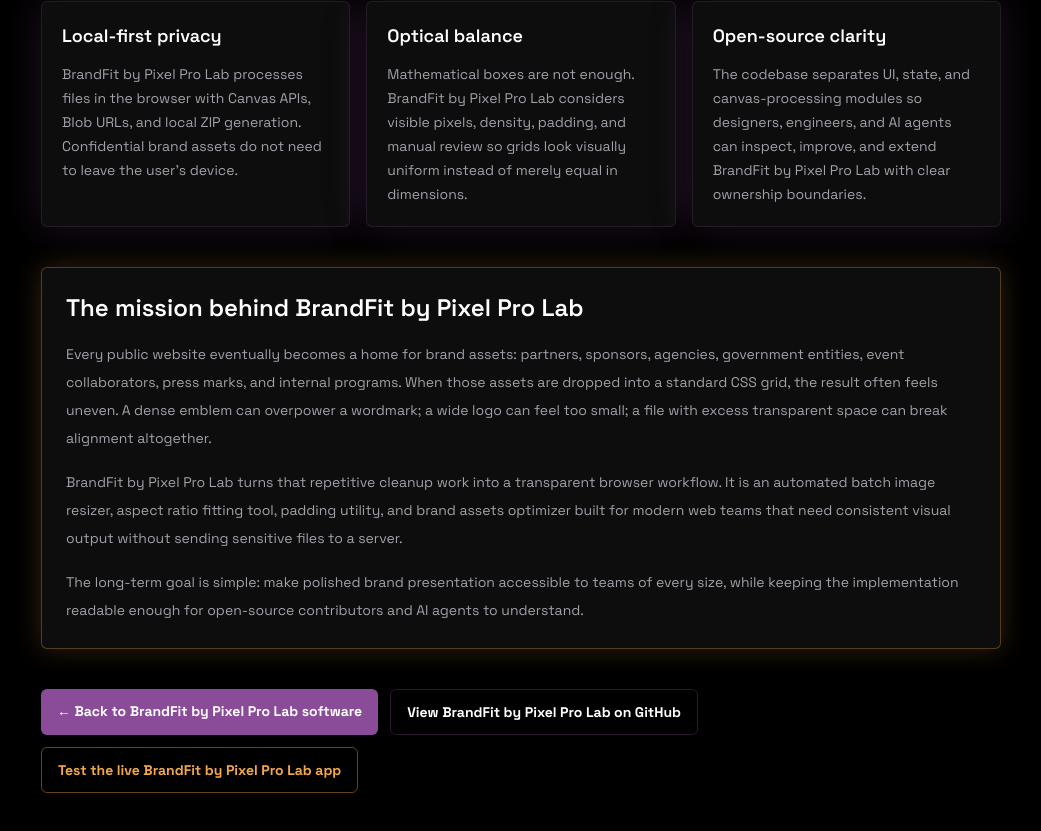
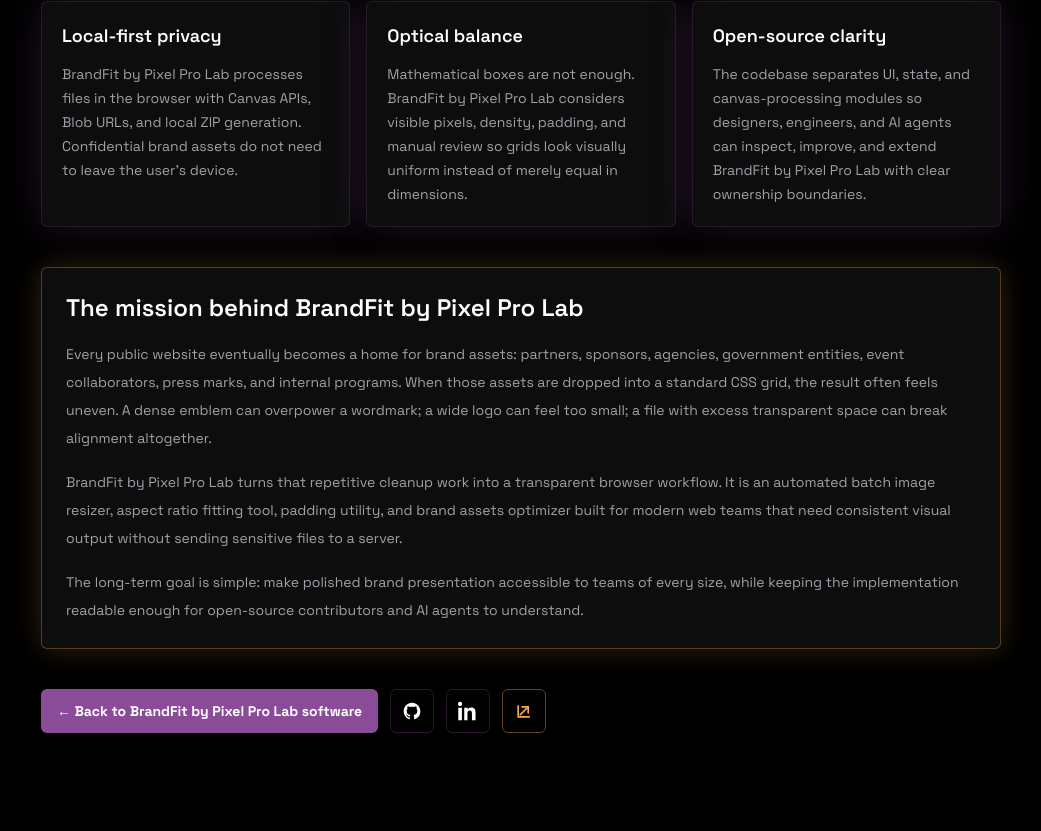
Before and after one commit to PixelProLab/BrandFit, a Next.js app: page /about in a window 1280 px wide. Shown: the part 516-1347 px from the top of the page, without its empty margins (119-1160 px from the left). After the commit the page ends 1289 px from the top, so only its background shows below. Built offline with nearby package versions, Linux system fonts and the light colour scheme.

Commit message:
fix: use icon links on about page

```diff
--- a/app/about/page.tsx
+++ b/app/about/page.tsx
@@ -3,6 +3,7 @@
 
 const repositoryUrl = "https://github.com/PixelProLab/BrandFit";
 const liveAppUrl = "https://brandfit-design.netlify.app/";
+const linkedInUrl = "https://www.linkedin.com/company/pixelprolab/";
 
 export const metadata: Metadata = {
   title: "About BrandFit by Pixel Pro Lab",
@@ -77,7 +78,7 @@
           </div>
         </section>
 
-        <nav className="flex flex-wrap gap-3" aria-label="BrandFit resources">
+        <nav className="flex flex-wrap items-center gap-3" aria-label="BrandFit resources">
           <Link
             href="/"
             className="rounded-md bg-brand-purple px-4 py-3 text-sm font-bold text-brand-text-main transition hover:bg-brand-pink"
@@ -88,18 +89,58 @@
             href={repositoryUrl}
             target="_blank"
             rel="noreferrer"
-            className="rounded-md border border-brand-purple/30 px-4 py-3 text-sm font-bold text-brand-text-main transition hover:border-brand-pink hover:text-brand-pink"
+            aria-label="View BrandFit by Pixel Pro Lab on GitHub"
+            title="View BrandFit by Pixel Pro Lab on GitHub"
+            className="inline-flex h-11 w-11 items-center justify-center rounded-md border border-brand-purple/30 text-brand-text-main transition hover:border-brand-pink hover:text-brand-pink"
           >
-            View BrandFit by Pixel Pro Lab on GitHub
+            <GitHubIcon />
+          </a>
+          <a
+            href={linkedInUrl}
+            target="_blank"
+            rel="noreferrer"
+            aria-label="Visit Pixel Pro Lab on LinkedIn"
+            title="Visit Pixel Pro Lab on LinkedIn"
+            className="inline-flex h-11 w-11 items-center justify-center rounded-md border border-brand-purple/30 text-brand-text-main transition hover:border-brand-pink hover:text-brand-pink"
+          >
+            <LinkedInIcon />
           </a>
           <a
             href={liveAppUrl}
-            className="rounded-md border border-brand-orange/40 px-4 py-3 text-sm font-bold text-brand-orange transition hover:bg-brand-orange hover:text-black"
+            aria-label="Open the live BrandFit by Pixel Pro Lab app"
+            title="Open the live BrandFit by Pixel Pro Lab app"
+            className="inline-flex h-11 w-11 items-center justify-center rounded-md border border-brand-orange/40 text-brand-orange transition hover:bg-brand-orange hover:text-black"
           >
-            Test the live BrandFit by Pixel Pro Lab app
+            <ExternalLinkIcon />
           </a>
         </nav>
       </section>
     </main>
   );
 }
+
+function GitHubIcon() {
+  return (
+    <svg aria-hidden="true" viewBox="0 0 24 24" className="h-5 w-5" fill="currentColor">
+      <path d="M12 2C6.48 2 2 6.58 2 12.26c0 4.52 2.87 8.36 6.84 9.72.5.1.68-.22.68-.49 0-.24-.01-.88-.01-1.73-2.78.62-3.37-1.37-3.37-1.37-.45-1.19-1.11-1.5-1.11-1.5-.91-.64.07-.63.07-.63 1 .07 1.53 1.06 1.53 1.06.89 1.56 2.34 1.11 2.91.85.09-.66.35-1.11.63-1.37-2.22-.26-4.55-1.14-4.55-5.07 0-1.12.39-2.04 1.03-2.76-.1-.26-.45-1.31.1-2.72 0 0 .84-.28 2.75 1.05A9.3 9.3 0 0 1 12 6.98c.85 0 1.7.12 2.5.34 1.91-1.33 2.75-1.05 2.75-1.05.55 1.41.2 2.46.1 2.72.64.72 1.03 1.64 1.03 2.76 0 3.94-2.34 4.81-4.57 5.06.36.32.68.94.68 1.9 0 1.37-.01 2.47-.01 2.8 0 .27.18.6.69.49A10.14 10.14 0 0 0 22 12.26C22 6.58 17.52 2 12 2Z" />
+    </svg>
+  );
+}
+
+function LinkedInIcon() {
+  return (
+    <svg aria-hidden="true" viewBox="0 0 24 24" className="h-5 w-5" fill="currentColor">
+      <path d="M4.98 3.5C4.98 4.88 3.87 6 2.5 6S0 4.88 0 3.5 1.12 1 2.5 1s2.48 1.12 2.48 2.5ZM.33 8h4.34v15H.33V8Zm7.17 0h4.16v2.05h.06c.58-1.1 2-2.26 4.12-2.26 4.41 0 5.23 2.9 5.23 6.68V23h-4.34v-7.56c0-1.8-.03-4.12-2.51-4.12-2.52 0-2.9 1.96-2.9 3.99V23H7.5V8Z" />
+    </svg>
+  );
+}
+
+function ExternalLinkIcon() {
+  return (
+    <svg aria-hidden="true" viewBox="0 0 24 24" className="h-5 w-5" fill="none" stroke="currentColor" strokeWidth="2">
+      <path d="M7 17 17 7" />
+      <path d="M9 7h8v8" />
+      <path d="M5 5v14h14" />
+    </svg>
+  );
+}
```
Also changed, not shown: 1 other file (tests, documents, lock files or other folders).
